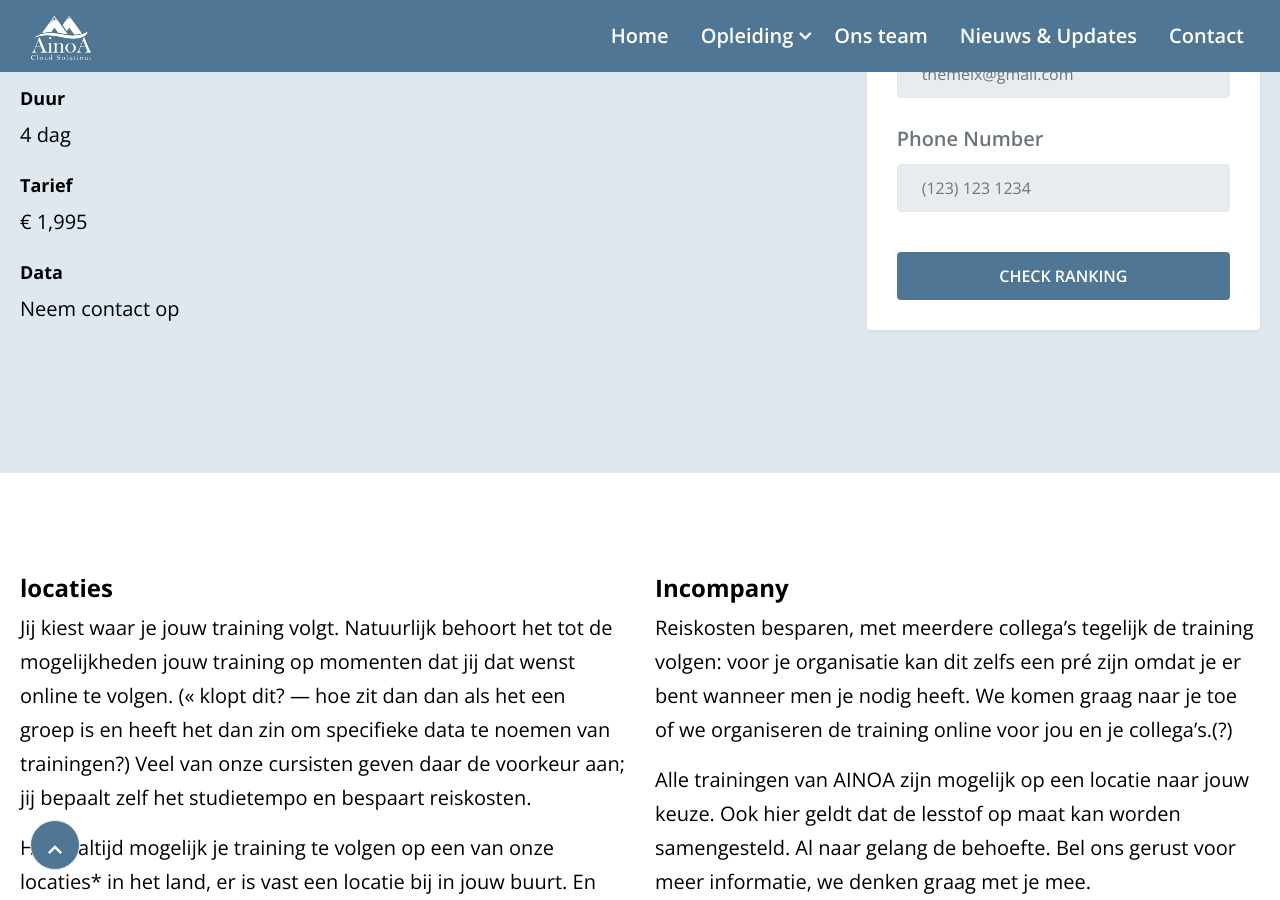
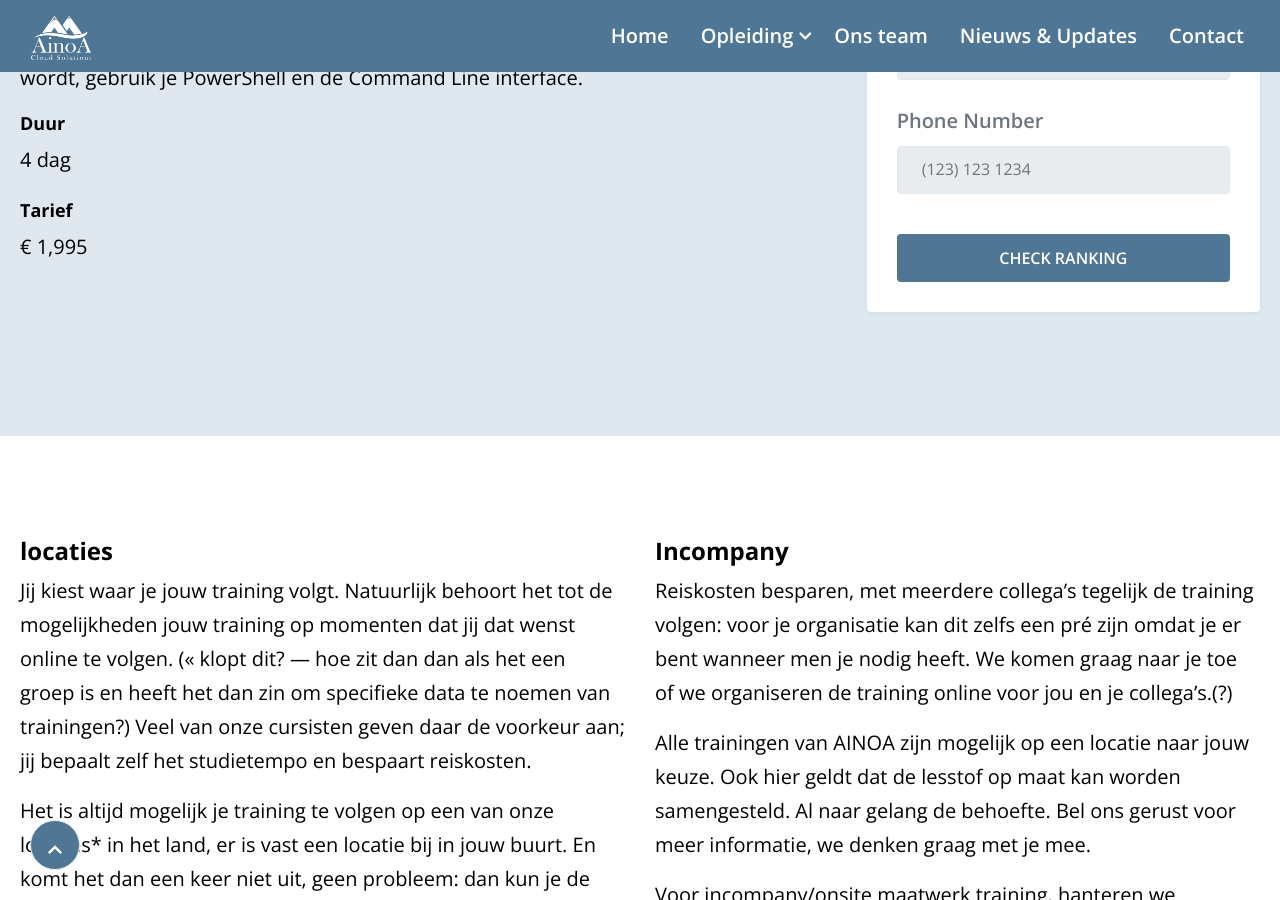
Before and after one commit to Dimtemp/ainoawebsite, a Jekyll site: the page built from _services/microsoft-azure-administrator.html, in a window 1280 px wide and 900 px high, scrolled down 888 px. Built offline with Jekyll 4.4.1, drawn with Linux system fonts in a browser that asks for light colours.

Commit message:
Update microsoft-azure-administrator.html

```diff
--- a/_services/microsoft-azure-administrator.html
+++ b/_services/microsoft-azure-administrator.html
@@ -22,8 +22,4 @@ description: Deze training behandeld veel aspecten voor het beheer van Azure.
     <h4 class="heading">Tarief</h4>
     <p class="text">€ 1,995</p>
   </li>
-  <li>
-    <h4 class="heading">Data</h4>
-    <p class="text">Neem contact op</p>
-  </li>
 </ul>
```
